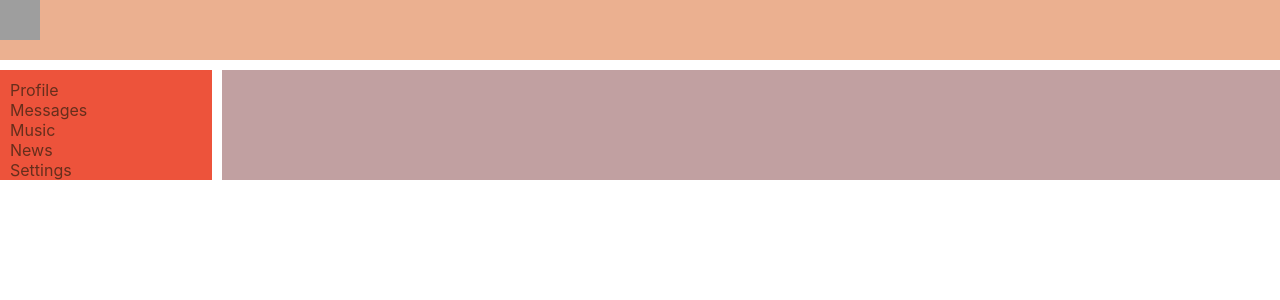
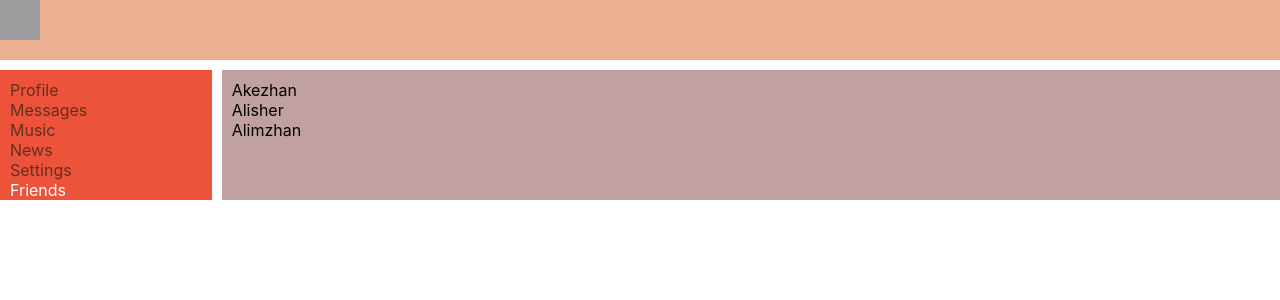
Before and after one commit to Laistos/Social-Network, a React (Create React App) app: page /friends in a window 1280 px wide. Shown: the top 300 px of the page. Built offline with nearby package versions, Linux system fonts and the light colour scheme; grey boxes are pictures that could not be loaded.

Commit message:
transferred the data to the state.js, created Friends component

```diff
--- a/src/App.js
+++ b/src/App.js
@@ -7,6 +7,7 @@ import Sidebar from './components/Sidebar/Sidebar';
 import News from './components/News/News';
 import Music from './components/Music/Music';
 import Settings from './components/Settings/Settings';
+import { Friends } from './components/Friends/Friends';
 
 const App = (props) => {
   return (
@@ -16,11 +17,12 @@ const App = (props) => {
         <Sidebar />
         <div className={styles.component_wrapper}>
           <Routes className={styles.component_wrapper}>
-            <Route path='/profile' element={<Profile postInfo={props.postInfo} />} />
-            <Route path='/messages/*' element={<Dialogs dialogsData={props.dialogsData} messagesData={props.messagesData} />} />
+            <Route path='/profile' element={<Profile profile={props.state.profilePage} />} />
+            <Route path='/messages/*' element={<Dialogs dialogs={props.state.messagesPage} />} />
             <Route path='/music' element={<Music music={'Hey Jude!'} />} />
             <Route path='/news' element={<News text={'NEWS!'} />} />
             <Route path='/settings' element={<Settings setting={'volume = 80'} />} />
+            <Route path='/friends' element={<Friends friends={props.state.friendsPage} />} />
           </Routes>
         </div>
       </div>
--- a/src/components/Dialogs/Dialogs.jsx
+++ b/src/components/Dialogs/Dialogs.jsx
@@ -3,8 +3,8 @@ import { DialogsItem } from './DialogsItem/DialogsItem'
 import { MessagesItem } from './MessagesItem/MessagesItem'
 
 const Dialogs = (props) => {
-   let dialogsElements = props.dialogsData.map((dialog) => { return <DialogsItem name={dialog.name} id={dialog.id} /> })
-   let messagesElement = props.messagesData.map((message) => { return <MessagesItem message={message.message} /> })
+   let dialogsElements = props.dialogs.dialogs.map((dialog) => { return <DialogsItem name={dialog.name} id={dialog.id} /> })
+   let messagesElement = props.dialogs.messages.map((message) => { return <MessagesItem message={message.message} /> })
    return (
       <div className={styles.wrapper}>
          <div className={styles.items}>
--- /dev/null
+++ b/src/components/Friends/Friends.jsx
@@ -0,0 +1,11 @@
+import styles from './Friends.module.css'
+import { FriendsItem } from './FriendsItem/FriendsItem'
+
+export const Friends = (props) => {
+   let friendsElemet = props.friends.friends.map((friend) => { return <FriendsItem name={friend.name} id={friend.id} /> })
+   return (
+      <div className={styles.wrapper}>
+         <div className={styles.friends_list}>{friendsElemet}</div>
+      </div>
+   )
+}
--- /dev/null
+++ b/src/components/Friends/Friends.module.css
@@ -0,0 +1,7 @@
+.wrapper{
+   padding: 10px 0 0 10px;
+}
+
+.friends_list{
+
+}
--- /dev/null
+++ b/src/components/Friends/FriendsItem/FriendsItem.jsx
@@ -0,0 +1,7 @@
+import styles from './FriendsItem.module.css'
+
+export const FriendsItem = (props) => {
+   return (
+      <div>{props.name}</div>
+   )
+}
--- a/src/components/Profile/MyPosts/MyPosts.jsx
+++ b/src/components/Profile/MyPosts/MyPosts.jsx
@@ -2,7 +2,7 @@ import styles from './MyPosts.module.css'
 import Post from './Post/Post'
 
 const MyPosts = (props) => {
-   let posts = props.postInfo.map((post) => { return <Post message={post.message} likes={post.likes} /> })
+   let posts = props.post.map((post) => { return <Post message={post.message} likes={post.likes} /> })
    return (
       <div className={styles.wrapper}>
          MyPosts
--- a/src/components/Profile/Profile.jsx
+++ b/src/components/Profile/Profile.jsx
@@ -8,7 +8,7 @@ const Profile = (props) => {
    return (
       <div className={styles.wrapper}>
          <ProfileInfo avatar={'https://i.pinimg.com/564x/0b/43/6f/0b436f89570588b544edd671511c3b55.jpg'} />
-         <MyPosts postInfo={props.postInfo} />
+         <MyPosts post={props.profile.post} />
       </div>
    )
 }
--- a/src/components/Sidebar/Sidebar.jsx
+++ b/src/components/Sidebar/Sidebar.jsx
@@ -20,6 +20,9 @@ function Sidebar() {
             <div className={styles.link}>
                <NavLink className={({ isActive }) => isActive ? styles.active : styles.link} to='/settings'>Settings</NavLink>
             </div>
+            <div className={styles.link}>
+               <NavLink className={({ isActive }) => isActive ? styles.active : styles.link} to='/friends'>Friends</NavLink>
+            </div>
          </div>
       </nav >
    )
--- a/src/index.js
+++ b/src/index.js
@@ -3,34 +3,13 @@ import ReactDOM from 'react-dom/client';
 import './index.css';
 import App from './App';
 import reportWebVitals from './reportWebVitals';
+import { state } from './redux/state';
 
 const root = ReactDOM.createRoot(document.getElementById('root'));
-let dialogsData = [
-  { id: 1, name: 'Asta' },
-  { id: 2, name: 'Yuno' },
-  { id: 3, name: 'Robin' },
-  { id: 4, name: 'JoGoat' },
-  { id: 5, name: 'MiwaGoat' },
-]
-
-let messagesData = [
-  { message: 'Я СТАНУ КОРОЛЕМ МАГОВ' },
-  { message: 'Не слушай Асту. Королем магов стану я!' },
-  { message: 'If i could stop one heart from breaking' },
-  { message: 'Между небом и землей лишь я один достойный' },
-  { message: 'Между небом и землей лишь я одна достойна' },
-]
-
-let postInfo = [
-  { message: 'Hey! Sup guys!', likes: 15 },
-  { message: 'you want to play lets play! OMG Im in love with this chamber voiceline', likes: 50 },
-]
-
-
 
 root.render(
   <React.StrictMode>
-    <App dialogsData={dialogsData} messagesData={messagesData} postInfo={postInfo} />
+    <App state={state} />
   </React.StrictMode>
 );
 
--- /dev/null
+++ b/src/redux/state.js
@@ -0,0 +1,31 @@
+export let state = {
+   profilePage: {
+      post: [
+         { message: 'Hey! Sup guys!', likes: 15 },
+         { message: 'you want to play lets play! OMG Im in love with this chamber voiceline', likes: 50 },
+      ],
+   },
+   messagesPage: {
+      dialogs: [
+         { id: 1, name: 'Asta' },
+         { id: 2, name: 'Yuno' },
+         { id: 3, name: 'Robin' },
+         { id: 4, name: 'JoGoat' },
+         { id: 5, name: 'MiwaGoat' },
+      ],
+      messages: [
+         { message: 'Я СТАНУ КОРОЛЕМ МАГОВ' },
+         { message: 'Не слушай Асту. Королем магов стану я!' },
+         { message: 'If i could stop one heart from breaking' },
+         { message: 'Между небом и землей лишь я один достойный' },
+         { message: 'Между небом и землей лишь я одна достойна' },
+      ],
+   },
+   friendsPage: {
+      friends: [
+         { id: 1, name: 'Akezhan' },
+         { id: 2, name: 'Alisher' },
+         { id: 3, name: 'Alimzhan' },
+      ],
+   }
+}
```
Also changed, not shown: src/components/Friends/FriendsItem/FriendsItem.module.css (added).
